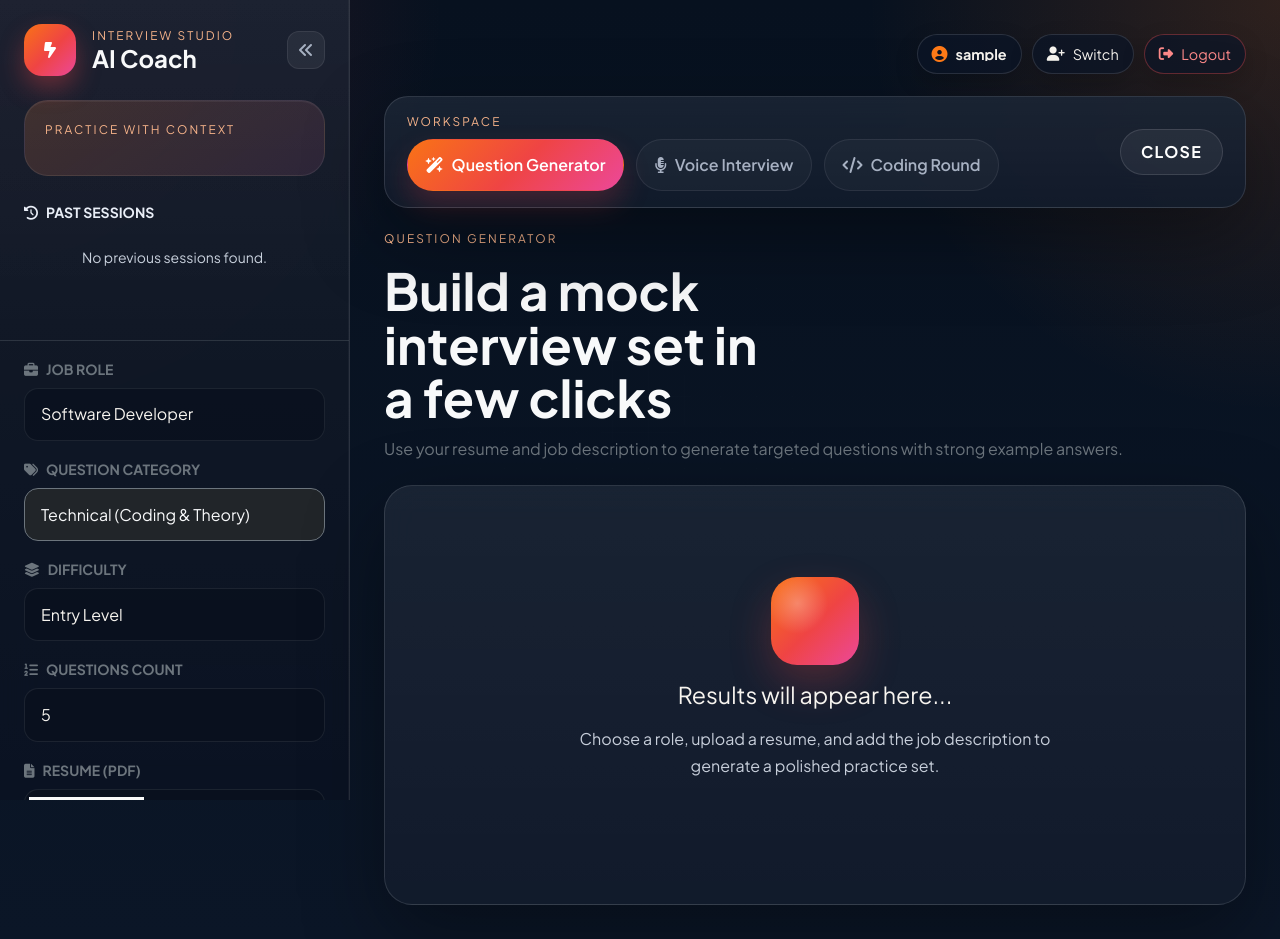
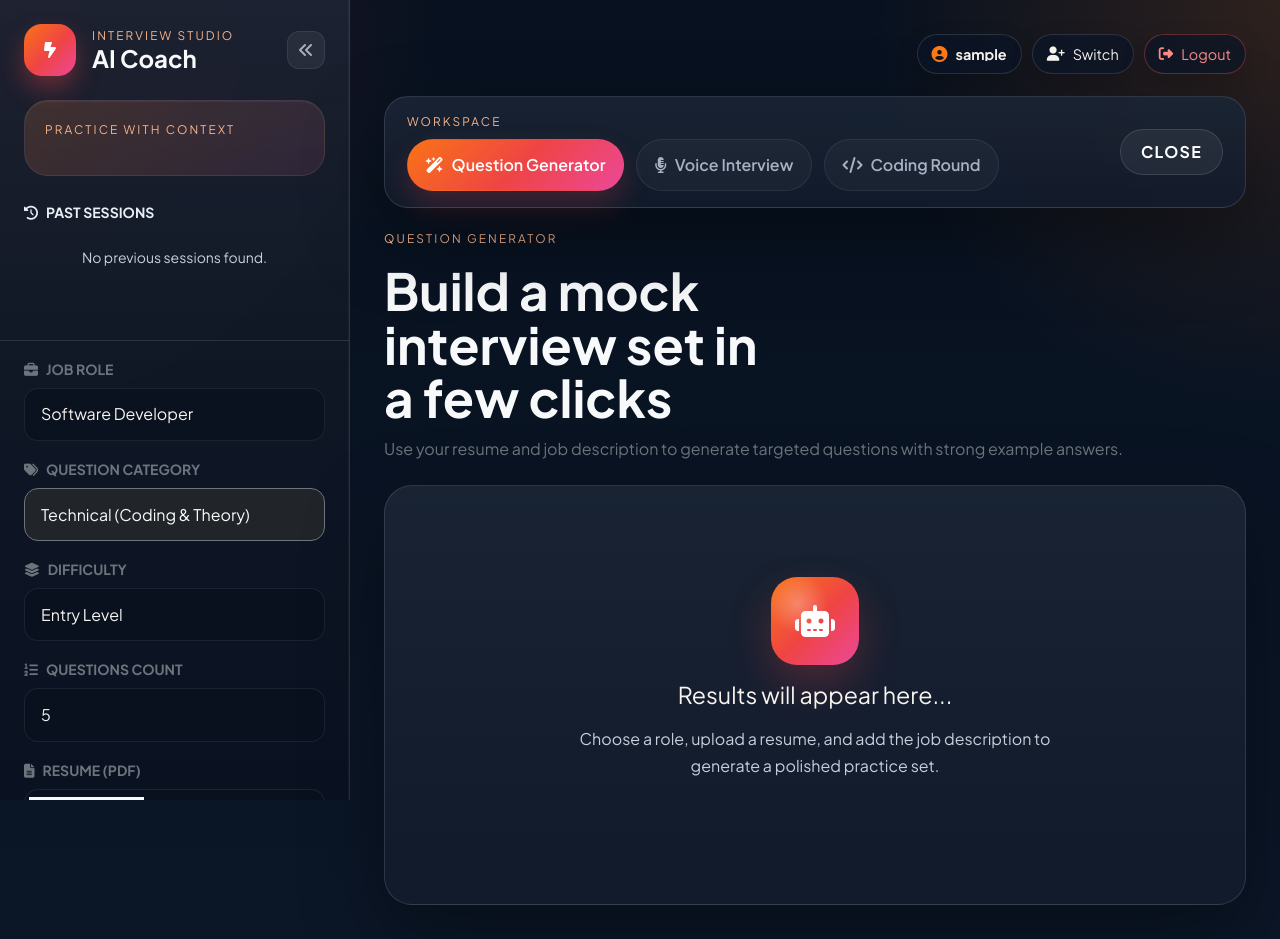
Before and after one commit to payal1772/Ai-Interview-Coach, a Flask app: page /dashboard in a window 1280 px wide. Run offline with Flask 3, Linux system fonts and the light colour scheme; the visitor is signed in with stand-in values (Sample User, id 1); some libraries are stand-ins or nearby versions.

Commit message:
UI: Update empty state icon and login logo to robot icon

```diff
--- a/templates/auth.html
+++ b/templates/auth.html
@@ -84,7 +84,7 @@
 <body>
 
     <div class="auth-card">
-        <div class="auth-logo"><i class="fa-solid fa-bolt-lightning"></i></div>
+        <div class="auth-logo"><i class="fa-solid fa-robot"></i></div>
 
         <h2 id="auth-title">Welcome Back</h2>
         <p id="auth-subtitle">Log in to continue your prep</p>
--- a/templates/index.html
+++ b/templates/index.html
@@ -147,7 +147,7 @@
             <div id="result-container" class="glass-card">
                 <div id="placeholder" class="empty-state text-center py-5">
                     <div class="empty-state-icon">
-                        <i class="fa-solid fa-sparkles"></i>
+                        <i class="fa-solid fa-robot"></i>
                     </div>
                     <h4 class="empty-state-title">Results will appear here...</h4>
                     <p class="empty-state-copy">Choose a role, upload a resume, and add the job description to generate a polished practice set.</p>
```
